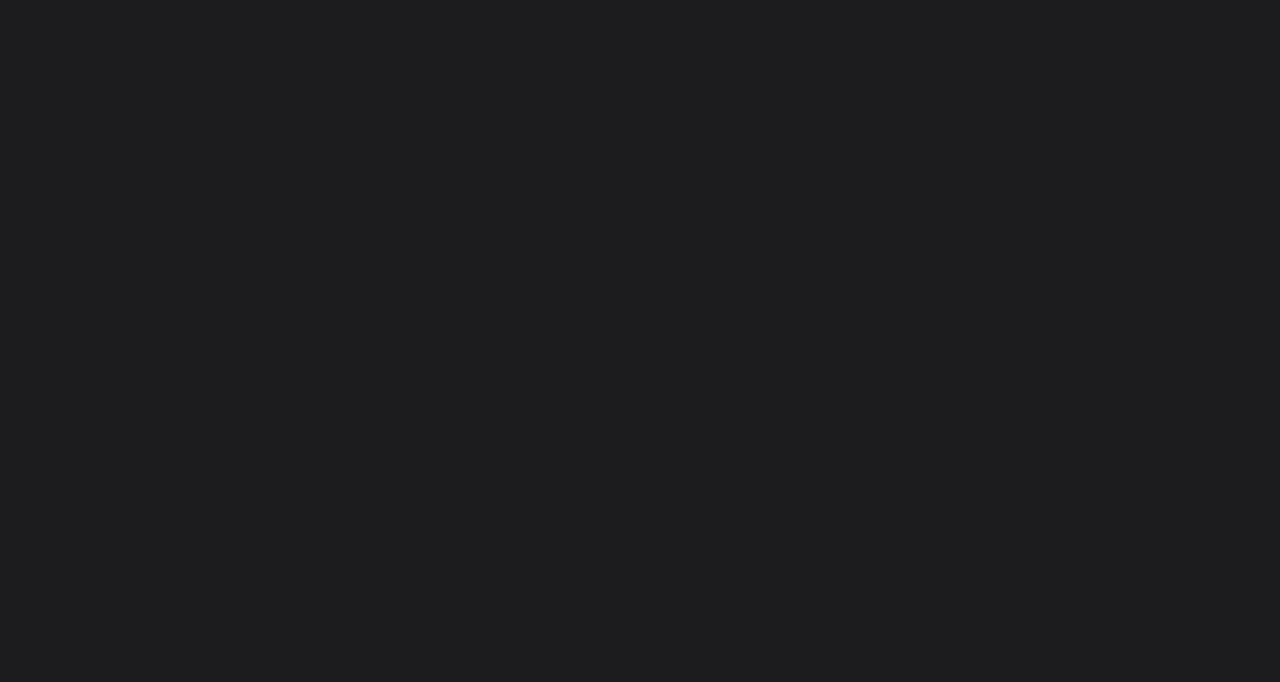
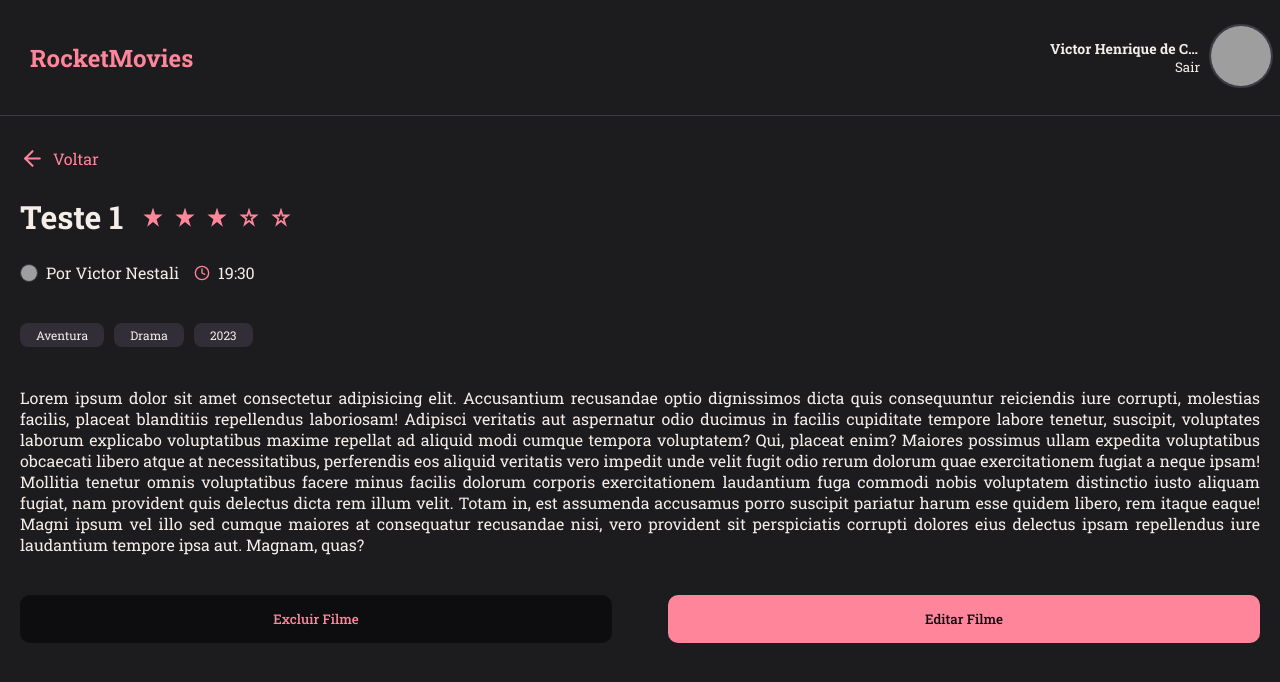
Before and after one commit to devnestali/rocketmovies, a React (Vite) app: page /details in a window 1280 px wide. Before the commit this address had no page. Shown: the top 682 px of the page. Built offline with nearby package versions, Linux system fonts and the light colour scheme; grey boxes are pictures that could not be loaded.

Commit message:
Rewriting code to Details page

```diff
--- a/src/components/Rating/styles.js
+++ b/src/components/Rating/styles.js
@@ -2,11 +2,11 @@ import styled from "styled-components";
 
 export const Container = styled.div`
   display: flex;
-  justify-content: ${({ isBigSize }) => isBigSize ? 'center' : 'start'};
+  justify-content: ${({ isbigsize }) => isbigsize ? 'center' : 'start'};
   gap: 1rem;
 
   > svg {
-    font-size: ${({ isBigSize }) => isBigSize ? '2.2rem' : '1.4rem' };
+    font-size: ${({ isbigsize }) => isbigsize ? '2.2rem' : '1.4rem' };
     color: ${({ theme }) => theme.COLORS.PINK_800};
   }
 `;
--- /dev/null
+++ b/src/pages/Details/index.jsx
@@ -0,0 +1,65 @@
+import { Container, MainTop, Info, Buttons } from "./styles";
+
+import { Header } from "../../components/Header";
+import { Wrapper } from "../../components/Wrapper";
+import { ButtonText } from "../../components/ButtonText";
+import { Rating } from "../../components/Rating";
+import { Tag } from "../../components/Tag";
+import { Button } from "../../components/Button";
+
+import { FiArrowLeft, FiClock } from "react-icons/fi";
+
+export function Details() {
+    return (
+        <Container>
+            <Header />
+            <main>
+                <Wrapper>
+                    <MainTop>
+                        <ButtonText
+                            to="/"
+                            icon={FiArrowLeft}
+                            title="Voltar"
+                        />
+                        <div className="evaluation">
+                            <h1>Teste 1</h1>
+                            <Rating
+                                grade="3"
+                                isbigsize="true"
+                            />
+                        </div>
+                        <Info>
+                            <div className="userInfo">
+                                <img src="https://github.com/devnestali.png" alt="Foto do usuário" />
+                                <p>Por Victor Nestali</p>
+                            </div>
+
+                            <div className="timeInfo">
+                                <FiClock />
+                                <p>19:30</p>
+                            </div>
+                        </Info>
+                    </MainTop>
+
+                    <div className="tags">
+                        <Tag name="Aventura" />
+                        <Tag name="Drama" />
+                        <Tag name="2023" />
+                    </div>
+
+                    <p className="description">Lorem ipsum dolor sit amet consectetur adipisicing elit. Accusantium recusandae optio dignissimos dicta quis consequuntur reiciendis iure corrupti, molestias facilis, placeat blanditiis repellendus laboriosam! Adipisci veritatis aut aspernatur odio ducimus in facilis cupiditate tempore labore tenetur, suscipit, voluptates laborum explicabo voluptatibus maxime repellat ad aliquid modi cumque tempora voluptatem? Qui, placeat enim? Maiores possimus ullam expedita voluptatibus obcaecati libero atque at necessitatibus, perferendis eos aliquid veritatis vero impedit unde velit fugit odio rerum dolorum quae exercitationem fugiat a neque ipsam! Mollitia tenetur omnis voluptatibus facere minus facilis dolorum corporis exercitationem laudantium fuga commodi nobis voluptatem distinctio iusto aliquam fugiat, nam provident quis delectus dicta rem illum velit. Totam in, est assumenda accusamus porro suscipit pariatur harum esse quidem libero, rem itaque eaque! Magni ipsum vel illo sed cumque maiores at consequatur recusandae nisi, vero provident sit perspiciatis corrupti dolores eius delectus ipsam repellendus iure laudantium tempore ipsa aut. Magnam, quas?</p>
+
+                    <Buttons>
+                        <Button
+                            title="Excluir Filme"
+                            highlight={false}
+                        />
+                        <Button
+                            title="Editar Filme"
+                        />
+                    </Buttons>
+                </Wrapper>
+            </main>
+        </Container>
+    )
+}
--- /dev/null
+++ b/src/pages/Details/styles.js
@@ -0,0 +1,99 @@
+import styled from "styled-components";
+
+export const Container = styled.div`
+    width: 100%;
+    height: 100vh;
+
+    display: grid;
+    grid-template-rows: 11.6rem 1fr;
+    grid-template-areas:
+        "header"
+        "content";
+
+    > main {
+        grid-area: content;
+        width: 100%;
+
+        padding: 3rem 0;
+
+        overflow-y: hidden;
+        > .wrapper {
+            height: 100%;
+            overflow-y: auto;
+
+            padding: 0 2rem;
+        }
+
+        > .wrapper::-webkit-scrollbar {
+            width: 0.8rem;
+        }
+
+        > .wrapper::-webkit-scrollbar-thumb {
+            background-color: ${({ theme }) => theme.COLORS.PINK_800};
+            border-radius: 8rem;
+        }
+
+        .tags {
+            margin: 4rem 0;
+            display: flex;
+            gap: 1rem;
+
+            flex-wrap: wrap;
+        }
+
+        .description {
+            text-align: justify;
+            word-wrap: normal;
+        }
+    }
+`;
+
+export const MainTop = styled.div`
+    display: flex;
+    flex-direction: column;
+    gap: 2.4rem;
+
+    > .evaluation {
+        display: flex;
+        align-items: center;
+        gap: 1.9rem;
+
+        > h1 {
+            word-wrap: normal;
+            overflow: hidden;
+            white-space: nowrap;
+            text-overflow: ellipsis;
+        }
+    }
+`;
+
+export const Info = styled.div`
+    display: flex;
+    align-items: center;
+    gap: 1.5rem;
+
+    > .userInfo,
+      .timeInfo {
+        display: flex;
+        align-items: center;
+        justify-content: center;
+        gap: .8rem;
+
+        img {
+            width: 1.8rem;
+            height: 1.8rem;
+
+            border-radius: 50%;
+            border: 1px solid ${({ theme }) => theme.COLORS.GRAY_900};
+        }
+
+        svg {
+            color: ${({ theme }) => theme.COLORS.PINK_800};
+        }
+    }
+`;
+export const Buttons = styled.div`
+    margin-top: 2rem;
+    display: flex;
+    gap: 5.6rem;
+`;
--- a/src/routes/app.routes.jsx
+++ b/src/routes/app.routes.jsx
@@ -3,6 +3,7 @@ import { Routes, Route }  from 'react-router-dom';
 import { Home } from '../pages/Home';
 import { New } from '../pages/New';
 import { Profile } from '../pages/Profile';
+import { Details } from '../pages/Details';
 
 export function AppRoutes() {
   return (
@@ -10,6 +11,7 @@ export function AppRoutes() {
       <Route path='/' element={<Home />} />
       <Route path='/new' element={<New />} />
       <Route path='/profile' element={<Profile />} />
+      <Route path='/details' element={<Details />} />
     </Routes>
   )
 }
```
Also changed, not shown: src/pages/MoviePreview/index.jsx (deleted, +0 -34 lines), src/pages/MoviePreview/styles.js (deleted, +0 -35 lines).
